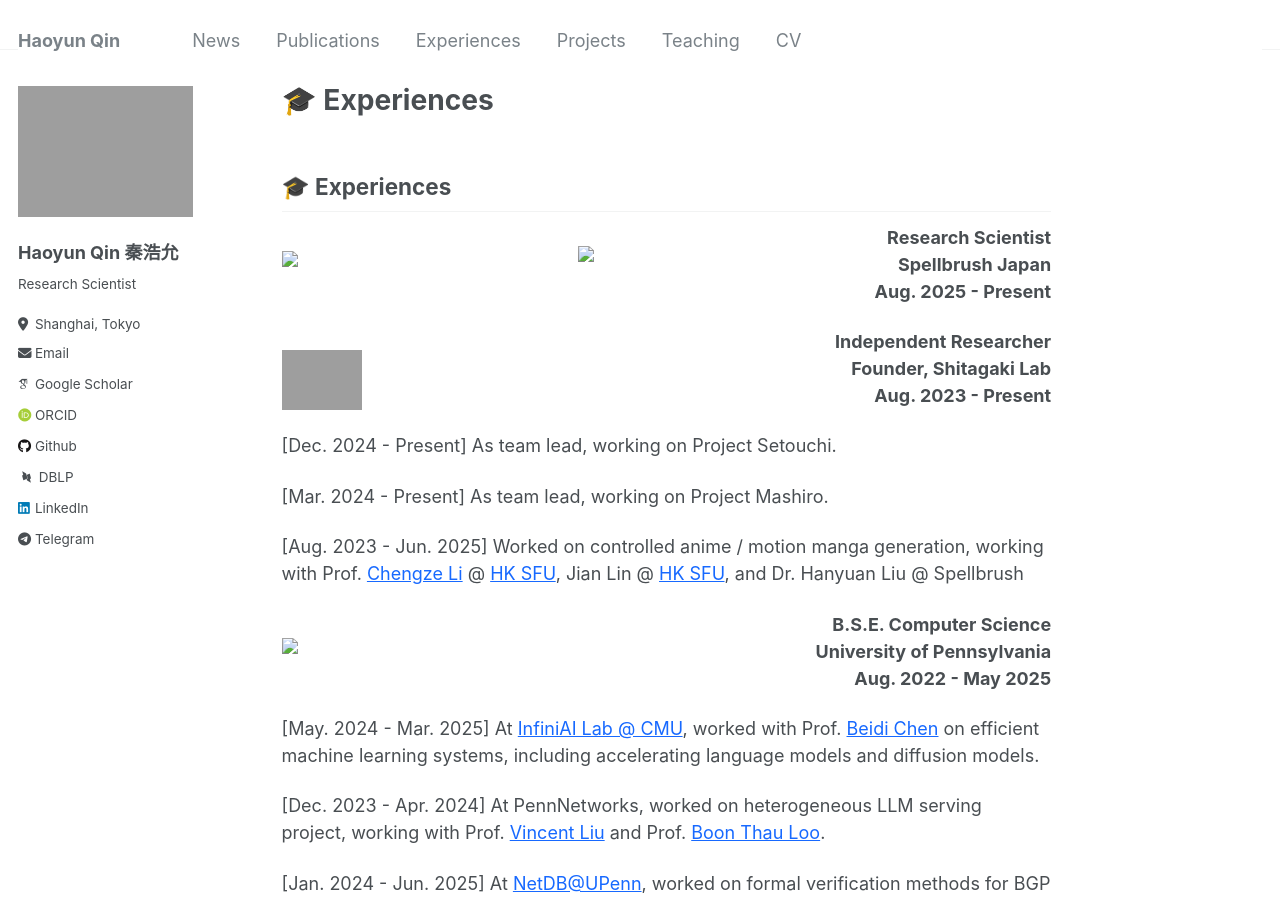
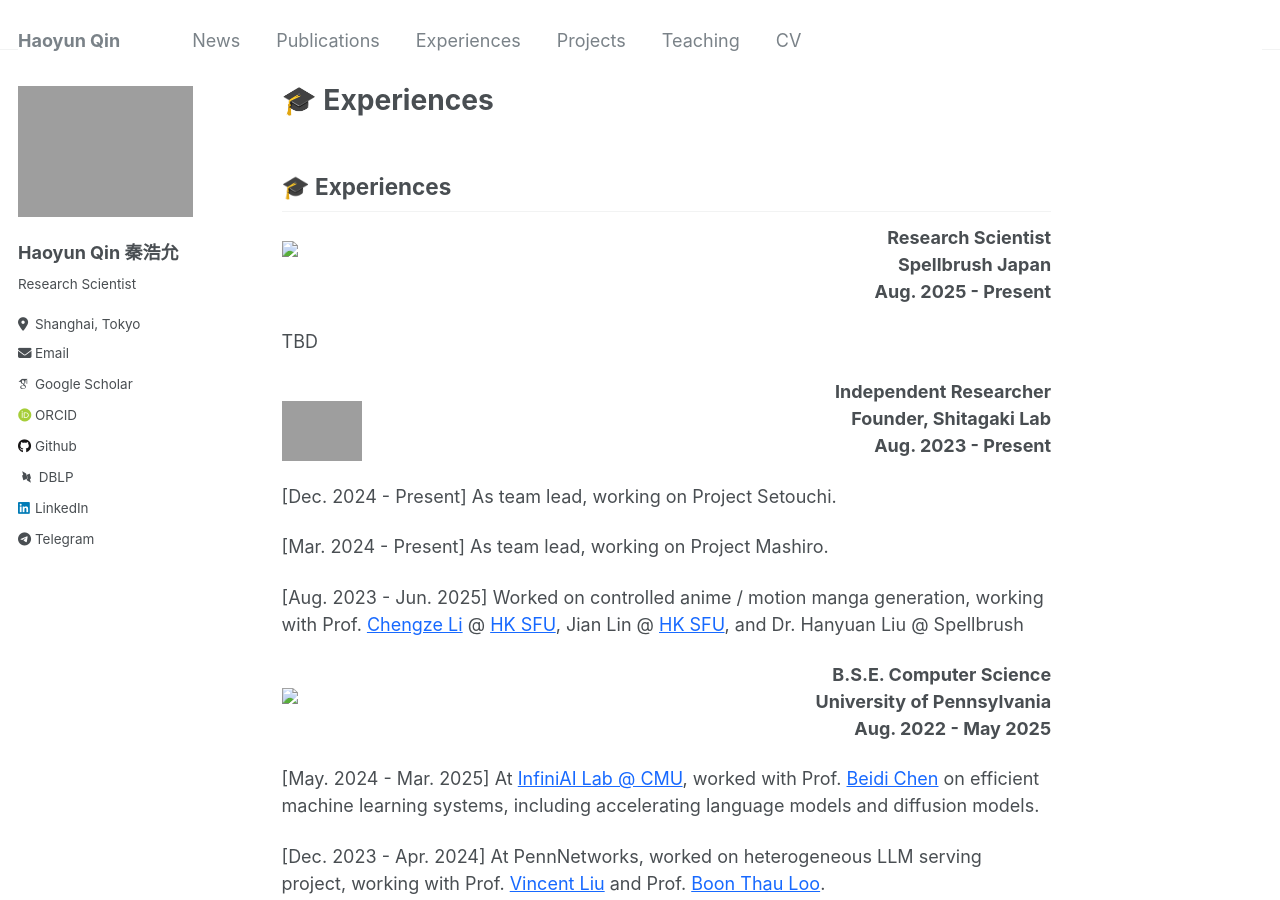
Before and after one commit to JeffersonQin/academic, a Jekyll site: the page built from _pages/includes/exp.md, in a window 1280 px wide and 900 px high. Built offline with Jekyll 4.4.1, drawn with Linux system fonts in a browser that asks for light colours; some web fonts are replaced; our own code applies the rules of GitHub Pages for plain Markdown files; grey boxes are pictures that could not be loaded.

Commit message:
fix: logo

```diff
--- a/_pages/includes/exp.md
+++ b/_pages/includes/exp.md
@@ -1,12 +1,13 @@
 ## 🎓 Experiences
 
 <div style="display: flex; justify-content: space-between; align-items: center;">
-  <img src="images/spellbrush.webp" style="height: 50px;">
-  <img src="images/spellbrush-text.jpg" style="height: 60px;">
+  <img src="images/spellbrush.webp" style="height: 70px;">
   <div style="text-align: right;">
     <b><p>Research Scientist<br>Spellbrush Japan<br>Aug. 2025 - Present</p></b>
   </div>
 </div>
+
+TBD
 
 <div style="display: flex; justify-content: space-between; align-items: center;">
   <img src="images/shitagakilab-text-logo.png" style="height: 60px;">
```
